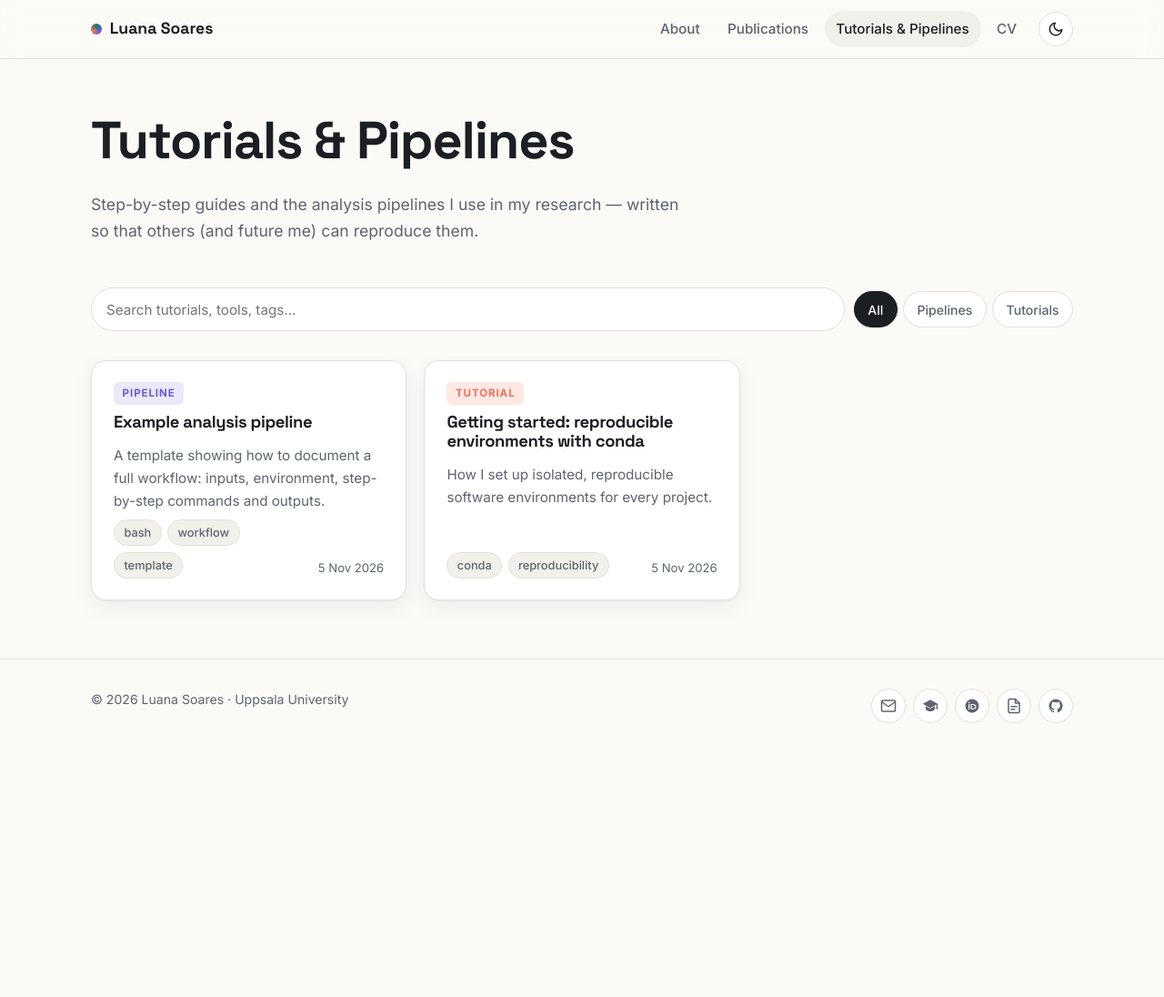
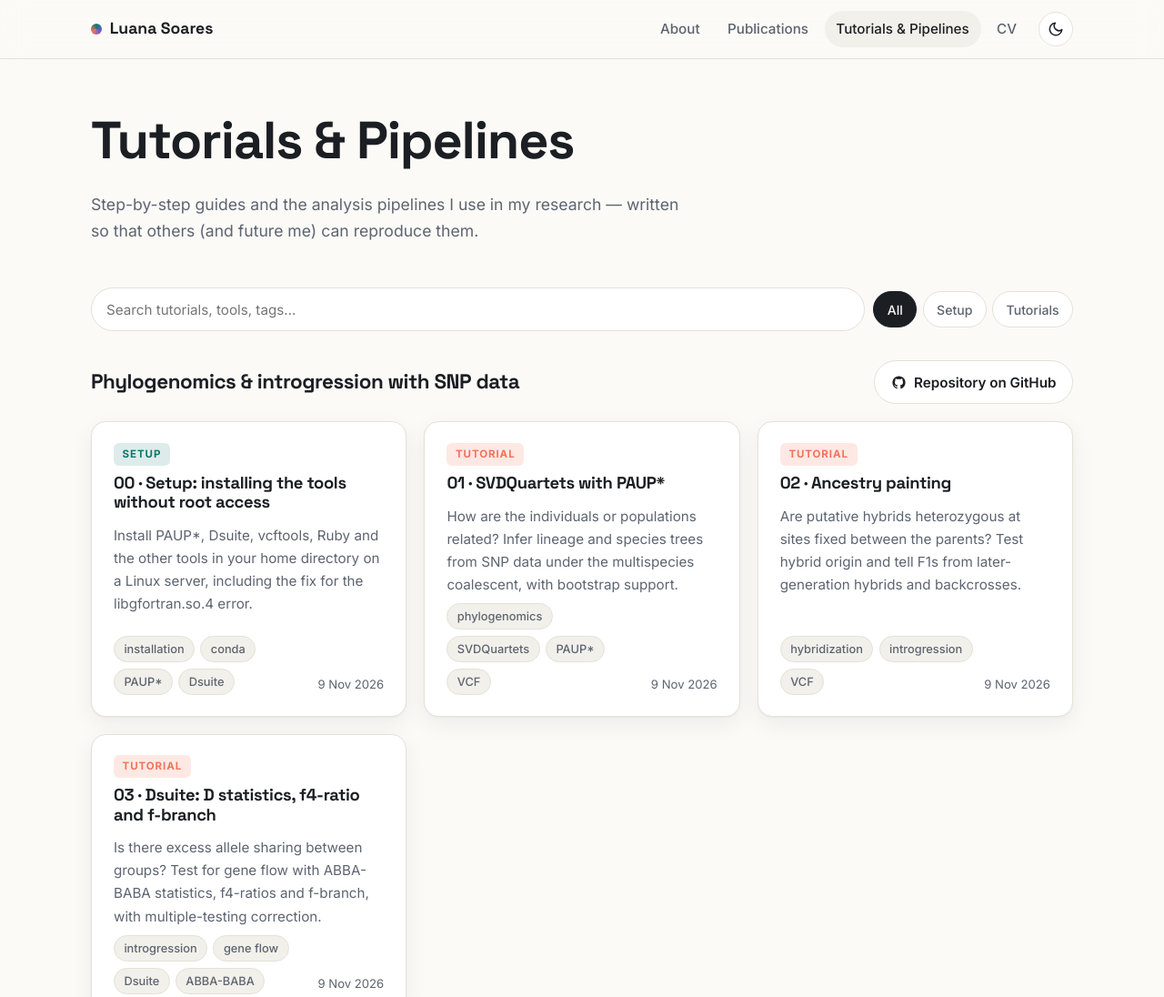
Before and after one commit to luassoares/luassoares.github.io, a plain HTML site: page tutorials.html in a window 1280 px wide. Shown: the top 1096 px of the page at 91% size. Before the commit the page ends 827 px from the top, so only its background shows below. Drawn offline with Linux system fonts and the light colour scheme.

Commit message:
Add genomics tutorials from GitHub
Co-Authored-By: Claude Opus 5.5 <noreply@anthropic.com>
Claude-Session: https://claude.ai/code/session_01EQWAMKTCd1vPDqNBRapmYU

```diff
--- a/assets/css/style.css
+++ b/assets/css/style.css
@@ -236,10 +236,10 @@ a.card:hover { text-decoration: none; transform: translateY(-3px); border-color:
 .empty { color: var(--muted); padding: 2rem 0; }
 
 /* ---------- Tutorial article ---------- */
-.article-wrap { display: grid; grid-template-columns: 1fr 220px; gap: 3rem; padding: 2.5rem 0 4rem; }
-@media (max-width: 960px) { .article-wrap { grid-template-columns: 1fr; } .toc { display: none; } }
+.article-wrap { display: grid; grid-template-columns: minmax(0, 1fr) 220px; gap: 3rem; padding: 2.5rem 0 4rem; }
+@media (max-width: 960px) { .article-wrap { grid-template-columns: minmax(0, 1fr); } .toc { display: none; } }
 .back { display: inline-flex; gap: .4rem; align-items: center; font-weight: 600; font-size: .92rem; margin-bottom: 1.5rem; }
-.article { min-width: 0; }
+.article { min-width: 0; overflow-wrap: anywhere; }
 .article h1 { font-size: clamp(2rem, 4vw, 2.8rem); }
 .article h2 { font-size: 1.5rem; margin-top: 2.2em; padding-top: .4em; }
 .article h3 { margin-top: 1.6em; }
@@ -256,7 +256,7 @@ a.card:hover { text-decoration: none; transform: translateY(-3px); border-color:
   background: #252b36; color: #c9cfda; border: 0; border-radius: 6px; padding: .3rem .6rem; cursor: pointer; opacity: 0; transition: opacity .15s;
 }
 .article pre:hover .copy-btn { opacity: 1; }
-.article table { width: 100%; border-collapse: collapse; font-size: .93rem; margin: 1.2em 0; display: block; overflow-x: auto; }
+.article table { max-width: 100%; border-collapse: collapse; font-size: .93rem; margin: 1.2em 0; display: block; overflow-x: auto; }
 .article th, .article td { text-align: left; padding: .55rem .8rem; border-bottom: 1px solid var(--border); }
 .article th { background: var(--surface-2); font-weight: 600; }
 .article-meta { display: flex; flex-wrap: wrap; gap: .5rem; align-items: center; margin-bottom: 1.5rem; color: var(--muted); font-size: .9rem; }
@@ -341,3 +341,9 @@ footer .container { display: flex; flex-wrap: wrap; justify-content: space-betwe
 }
 .cv-print-top { display: flex; justify-content: space-between; align-items: baseline; gap: 1rem; }
 .cv-upd { font-size: 9pt; color: #555; white-space: nowrap; }
+
+/* ---------- Tutorial series ---------- */
+.tut-series { margin-bottom: 2.5rem; }
+.series-head { display: flex; flex-wrap: wrap; align-items: center; justify-content: space-between; gap: 1rem; margin-bottom: 1.2rem; }
+.series-head h2 { margin: 0; font-size: 1.4rem; }
+.kind.setup { background: color-mix(in srgb, var(--accent) 14%, transparent); color: var(--accent); }
--- a/assets/js/site.js
+++ b/assets/js/site.js
@@ -229,13 +229,23 @@
 
     async tutorials() {
       const tuts = await getJSON("data/tutorials.json");
+      const kinds = [...new Set(tuts.map((t) => t.kind))];
+      const label = { pipeline: "Pipelines", tutorial: "Tutorials", setup: "Setup" };
+      $("#filters").innerHTML = ["all", ...kinds].map((k) => `<button class="filter ${k === "all" ? "on" : ""}" data-type="${esc(k)}">${k === "all" ? "All" : esc(label[k] || k)}</button>`).join("");
       let current = "all", query = "";
       function draw() {
         const q = query.toLowerCase();
         const list = tuts
           .filter((t) => current === "all" || t.kind === current)
-          .filter((t) => !q || [t.title, t.summary, (t.tags || []).join(" ")].join(" ").toLowerCase().includes(q));
-        $("#tut-list").innerHTML = list.map(tutorialCard).join("") || '<p class="empty">Nothing here yet.</p>';
+          .filter((t) => !q || [t.title, t.summary, t.series, (t.tags || []).join(" ")].join(" ").toLowerCase().includes(q));
+        const groups = [...new Set(list.map((t) => t.series || ""))];
+        $("#tut-list").innerHTML = groups.map((g) => {
+          const items = list.filter((t) => (t.series || "") === g);
+          const repo = items[0].series_repo;
+          return `<div class="tut-series">
+            ${g ? `<div class="series-head"><h2>${esc(g)}</h2>${repo ? `<a class="btn" href="${esc(repo)}" target="_blank" rel="noopener">${ICONS.github} Repository on GitHub</a>` : ""}</div>` : ""}
+            <div class="grid-cards">${items.map(tutorialCard).join("")}</div></div>`;
+        }).join("") || '<p class="empty">Nothing here yet.</p>';
       }
       $("#filters").onclick = (e) => {
         const b = e.target.closest(".filter"); if (!b) return;
@@ -253,7 +263,10 @@
       const meta = tuts.find((t) => t.slug === slug);
       if (!meta) { $("#article").innerHTML = '<h1>Not found</h1><p>This tutorial does not exist. <a href="tutorials.html">See all tutorials</a>.</p>'; return; }
       document.title = meta.title + " · " + document.title;
-      const md = await fetch(`tutorials/${encodeURIComponent(slug)}.md`, { cache: "no-cache" }).then((r) => r.text());
+      const local = () => fetch(`tutorials/${encodeURIComponent(slug)}.md`, { cache: "no-cache" }).then((r) => r.text());
+      const md = meta.source
+        ? await fetch(meta.source, { cache: "no-cache" }).then((r) => { if (!r.ok) throw 0; return r.text(); }).catch(local)
+        : await local();
       const html = window.marked ? window.marked.parse(md) : `<pre>${esc(md)}</pre>`;
       $("#article").innerHTML = html;
       const h1 = $("#article h1");
@@ -262,8 +275,25 @@
       metaRow.innerHTML = `<span class="kind ${esc(meta.kind)}" style="font-size:.72rem;font-weight:700;letter-spacing:.08em;text-transform:uppercase;padding:.2rem .6rem;border-radius:6px">${esc(meta.kind)}</span>
         <span>Updated ${fmtDate(meta.updated)}</span>
         ${(meta.tags || []).map((g) => `<span class="chip">${esc(g)}</span>`).join("")}
-        ${meta.repo ? `<a class="btn" style="padding:.3rem .8rem;font-size:.85rem" href="${esc(meta.repo)}" target="_blank" rel="noopener">${ICONS.github} Repository</a>` : ""}`;
+        ${meta.repo ? `<a class="btn" style="padding:.3rem .8rem;font-size:.85rem" href="${esc(meta.repo)}" target="_blank" rel="noopener">${ICONS.github} View on GitHub</a>` : ""}`;
       if (h1) h1.after(metaRow); else $("#article").prepend(metaRow);
+
+      // Relative links in the GitHub README → GitHub, or to this site if it is another tutorial
+      if (meta.series_repo && meta.folder) {
+        const base = `${meta.series_repo}/blob/main/${meta.folder}/`;
+        document.querySelectorAll("#article a[href], #article img[src]").forEach((el) => {
+          const attr = el.tagName === "IMG" ? "src" : "href";
+          const v = el.getAttribute(attr);
+          if (!v || /^(https?:|mailto:|#)/.test(v)) return;
+          const u = new URL(v, base);
+          if (attr === "src") { el.src = u.href.replace("/blob/", "/raw/"); return; }
+          const m = u.pathname.match(/\/(?:blob|tree)\/main\/([^/]+)\/?$/);
+          const twin = m && tuts.find((t) => t.series_repo === meta.series_repo && t.folder === m[1]);
+          el.href = twin ? `tutorial.html?t=${encodeURIComponent(twin.slug)}` : u.href;
+          if (!twin) { el.target = "_blank"; el.rel = "noopener"; }
+        });
+      }
+      document.querySelectorAll("#article a[href^='http']").forEach((a) => { a.target = "_blank"; a.rel = "noopener"; });
 
       // Syntax highlighting + copy buttons
       document.querySelectorAll("#article pre code").forEach((block) => {
--- a/data/tutorials.json
+++ b/data/tutorials.json
@@ -1,20 +1,73 @@
 [
   {
-    "slug": "example-pipeline",
-    "title": "Example analysis pipeline",
-    "kind": "pipeline",
-    "summary": "A template showing how to document a full workflow: inputs, environment, step-by-step commands and outputs.",
-    "tags": ["bash", "workflow", "template"],
-    "updated": "2026-11-05",
-    "repo": "https://github.com/"
+    "slug": "snp-00-setup",
+    "title": "00 · Setup: installing the tools without root access",
+    "kind": "setup",
+    "summary": "Install PAUP*, Dsuite, vcftools, Ruby and the other tools in your home directory on a Linux server, including the fix for the libgfortran.so.4 error.",
+    "tags": [
+      "installation",
+      "conda",
+      "PAUP*",
+      "Dsuite"
+    ],
+    "updated": "2026-11-09",
+    "series": "Phylogenomics & introgression with SNP data",
+    "series_repo": "https://github.com/luassoares/genomics-tutorials",
+    "folder": "00_setup",
+    "repo": "https://github.com/luassoares/genomics-tutorials/tree/main/00_setup",
+    "source": "https://raw.githubusercontent.com/luassoares/genomics-tutorials/main/00_setup/README.md"
   },
   {
-    "slug": "example-tutorial",
-    "title": "Getting started: reproducible environments with conda",
+    "slug": "snp-01-svdquartets",
+    "title": "01 · SVDQuartets with PAUP*",
     "kind": "tutorial",
-    "summary": "How I set up isolated, reproducible software environments for every project.",
-    "tags": ["conda", "reproducibility"],
-    "updated": "2026-11-05",
-    "repo": ""
+    "summary": "How are the individuals or populations related? Infer lineage and species trees from SNP data under the multispecies coalescent, with bootstrap support.",
+    "tags": [
+      "phylogenomics",
+      "SVDQuartets",
+      "PAUP*",
+      "VCF"
+    ],
+    "updated": "2026-11-09",
+    "series": "Phylogenomics & introgression with SNP data",
+    "series_repo": "https://github.com/luassoares/genomics-tutorials",
+    "folder": "01_svdquartets",
+    "repo": "https://github.com/luassoares/genomics-tutorials/tree/main/01_svdquartets",
+    "source": "https://raw.githubusercontent.com/luassoares/genomics-tutorials/main/01_svdquartets/README.md"
+  },
+  {
+    "slug": "snp-02-ancestry-painting",
+    "title": "02 · Ancestry painting",
+    "kind": "tutorial",
+    "summary": "Are putative hybrids heterozygous at sites fixed between the parents? Test hybrid origin and tell F1s from later-generation hybrids and backcrosses.",
+    "tags": [
+      "hybridization",
+      "introgression",
+      "VCF"
+    ],
+    "updated": "2026-11-09",
+    "series": "Phylogenomics & introgression with SNP data",
+    "series_repo": "https://github.com/luassoares/genomics-tutorials",
+    "folder": "02_ancestry_painting",
+    "repo": "https://github.com/luassoares/genomics-tutorials/tree/main/02_ancestry_painting",
+    "source": "https://raw.githubusercontent.com/luassoares/genomics-tutorials/main/02_ancestry_painting/README.md"
+  },
+  {
+    "slug": "snp-03-dsuite",
+    "title": "03 · Dsuite: D statistics, f4-ratio and f-branch",
+    "kind": "tutorial",
+    "summary": "Is there excess allele sharing between groups? Test for gene flow with ABBA-BABA statistics, f4-ratios and f-branch, with multiple-testing correction.",
+    "tags": [
+      "introgression",
+      "gene flow",
+      "Dsuite",
+      "ABBA-BABA"
+    ],
+    "updated": "2026-11-09",
+    "series": "Phylogenomics & introgression with SNP data",
+    "series_repo": "https://github.com/luassoares/genomics-tutorials",
+    "folder": "03_dsuite",
+    "repo": "https://github.com/luassoares/genomics-tutorials/tree/main/03_dsuite",
+    "source": "https://raw.githubusercontent.com/luassoares/genomics-tutorials/main/03_dsuite/README.md"
   }
 ]
--- a/tutorials.html
+++ b/tutorials.html
@@ -16,13 +16,9 @@
   </div>
   <div class="toolbar">
     <input id="search" type="search" placeholder="Search tutorials, tools, tags…">
-    <div id="filters" style="display:flex;gap:.4rem;flex-wrap:wrap">
-      <button class="filter on" data-type="all">All</button>
-      <button class="filter" data-type="pipeline">Pipelines</button>
-      <button class="filter" data-type="tutorial">Tutorials</button>
-    </div>
+    <div id="filters" style="display:flex;gap:.4rem;flex-wrap:wrap"></div>
   </div>
-  <div class="grid-cards" id="tut-list" style="padding:1rem 0 4rem"></div>
+  <div id="tut-list" style="padding:1rem 0 4rem"></div>
 </main>
 </body>
 </html>
```
Also changed, not shown: 7 other files.
